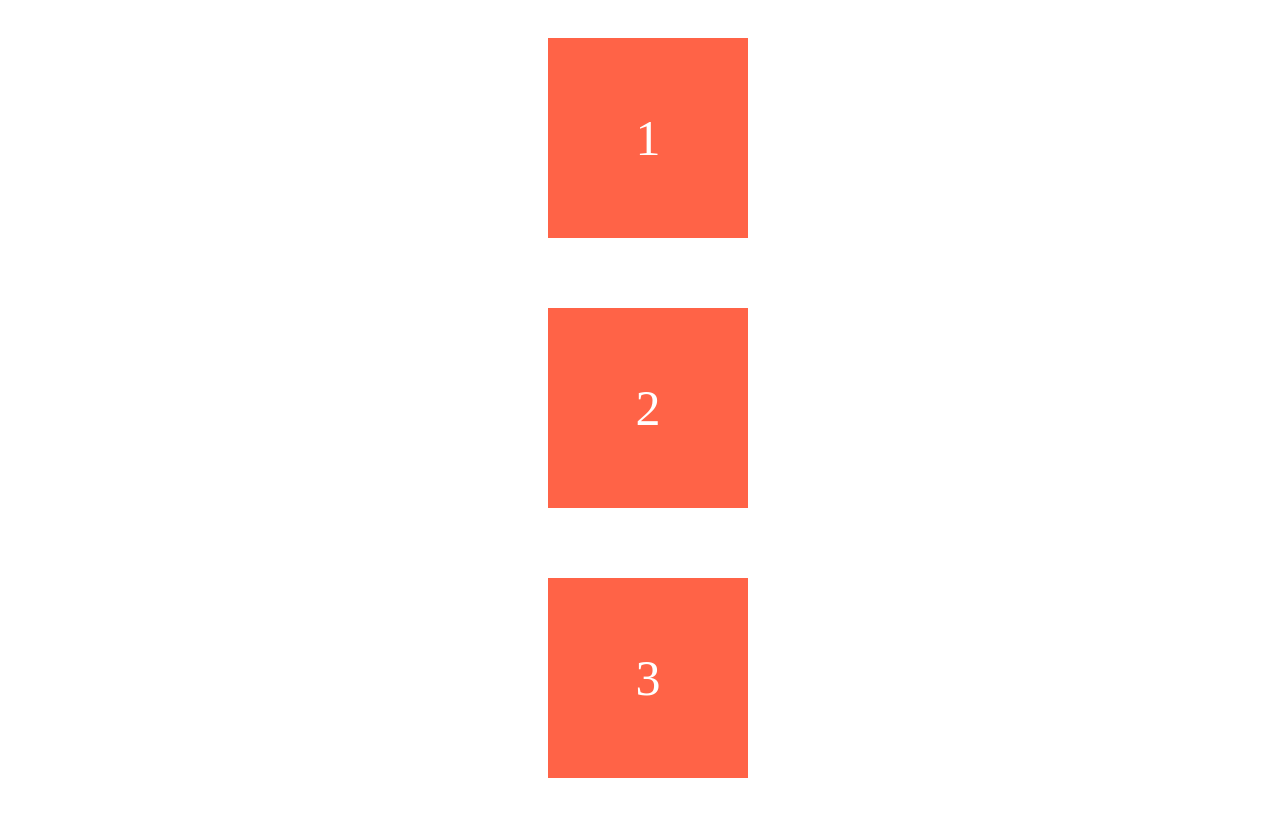
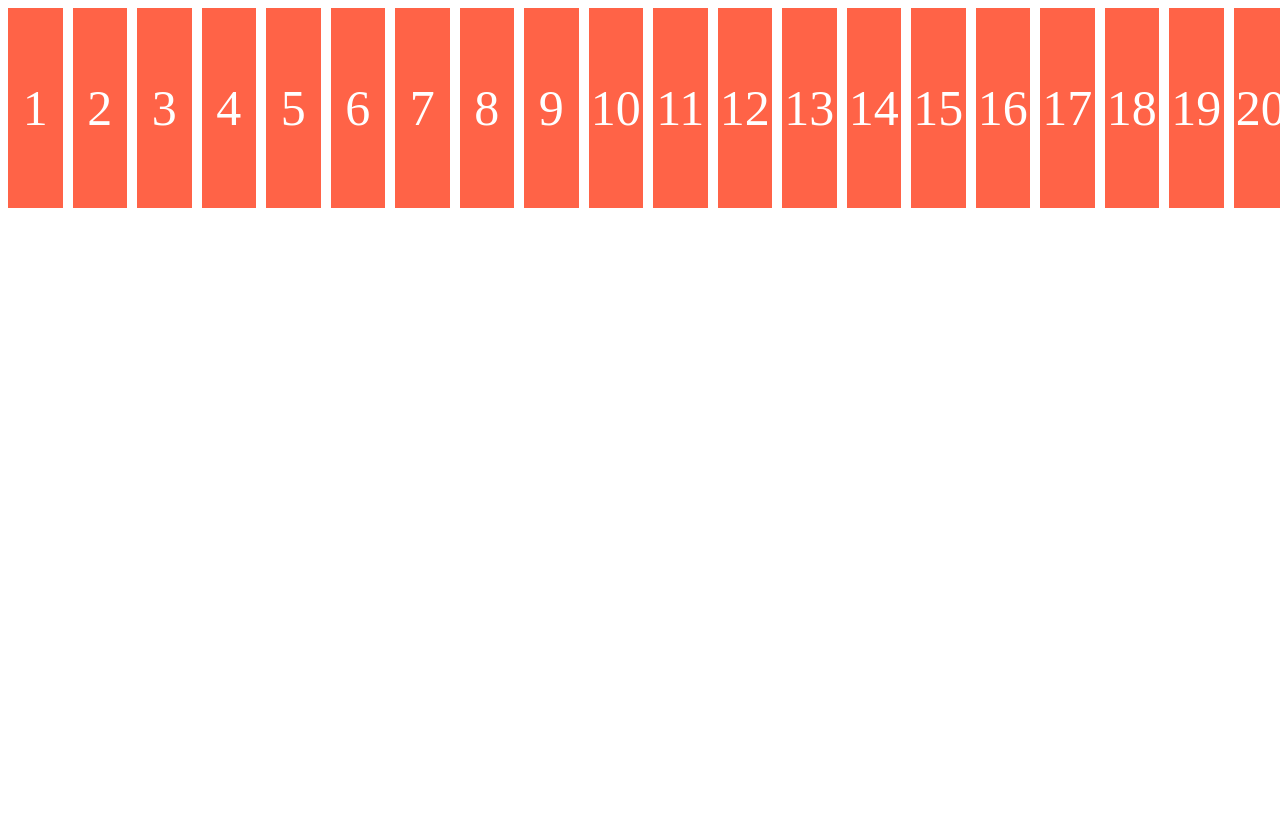
Before and after one commit to KimsPractice/cssLayoutMaster, a website built with Vite: page index.html in a window 1280 px wide. Built offline with nearby package versions, Linux system fonts and the light colour scheme.

Commit message:
flexbox는 기본적으로 한줄에 모든 요소를 표현하려고 한다.
flex-wrap을 통해 요소들을 한줄에 모두 표현할지 여러줄을 사용할지 지정한다.
flex-wrap: no-wrap 은 flexbox의 기본값으로 모든 요소들을 한줄에 표현할수있게 요소 크기를 조정한다.
flex-wrap: wrap 은 flexbox의 모든 요소들을 여러줄에 표현하여 기존의 크기를 유지할 수 있다.

flex-flow는 단축어로 기존의 요소진행방향을 지정했던 flex-direction과 flex-wrap을 한번에 지정할 수 있다

```diff
--- a/index.html
+++ b/index.html
@@ -10,5 +10,22 @@
     <div class="box">1</div>
     <div class="box">2</div>
     <div class="box">3</div>
+    <div class="box">4</div>
+    <div class="box">5</div>
+    <div class="box">6</div>
+    <div class="box">7</div>
+    <div class="box">8</div>
+    <div class="box">9</div>
+    <div class="box">10</div>
+    <div class="box">11</div>
+    <div class="box">12</div>
+    <div class="box">13</div>
+    <div class="box">14</div>
+    <div class="box">15</div>
+    <div class="box">16</div>
+    <div class="box">17</div>
+    <div class="box">18</div>
+    <div class="box">19</div>
+    <div class="box">20</div>
   </body>
 </html>
--- a/style.css
+++ b/style.css
@@ -2,10 +2,8 @@ body {
   width: 100vw;
   height: 100vh;
   display: flex;
-  flex-direction: column;
   gap: 10px;
-  justify-content: space-around;
-  align-items: center;
+  flex-flow: row no-wrap;
 }
 
 .box {
```
